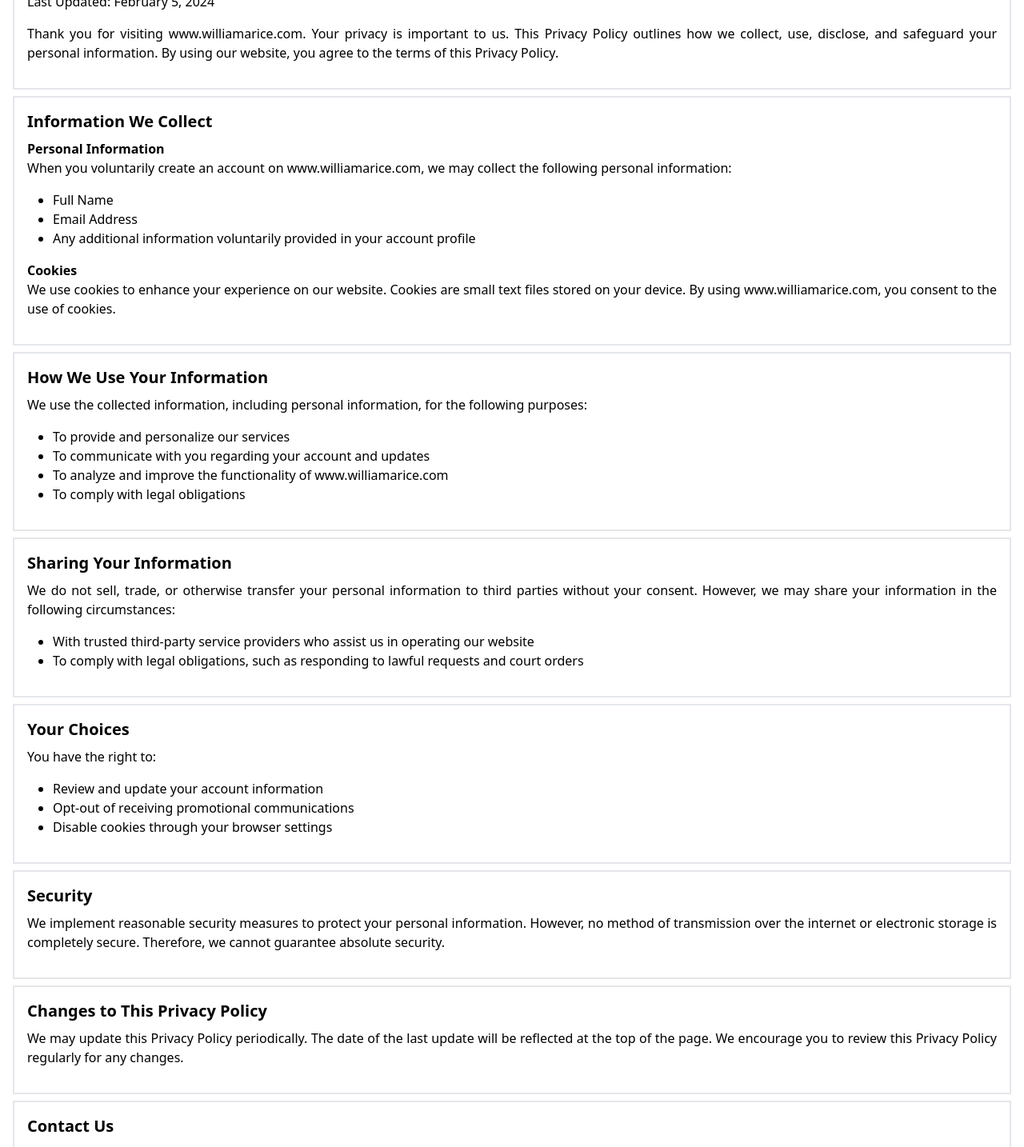
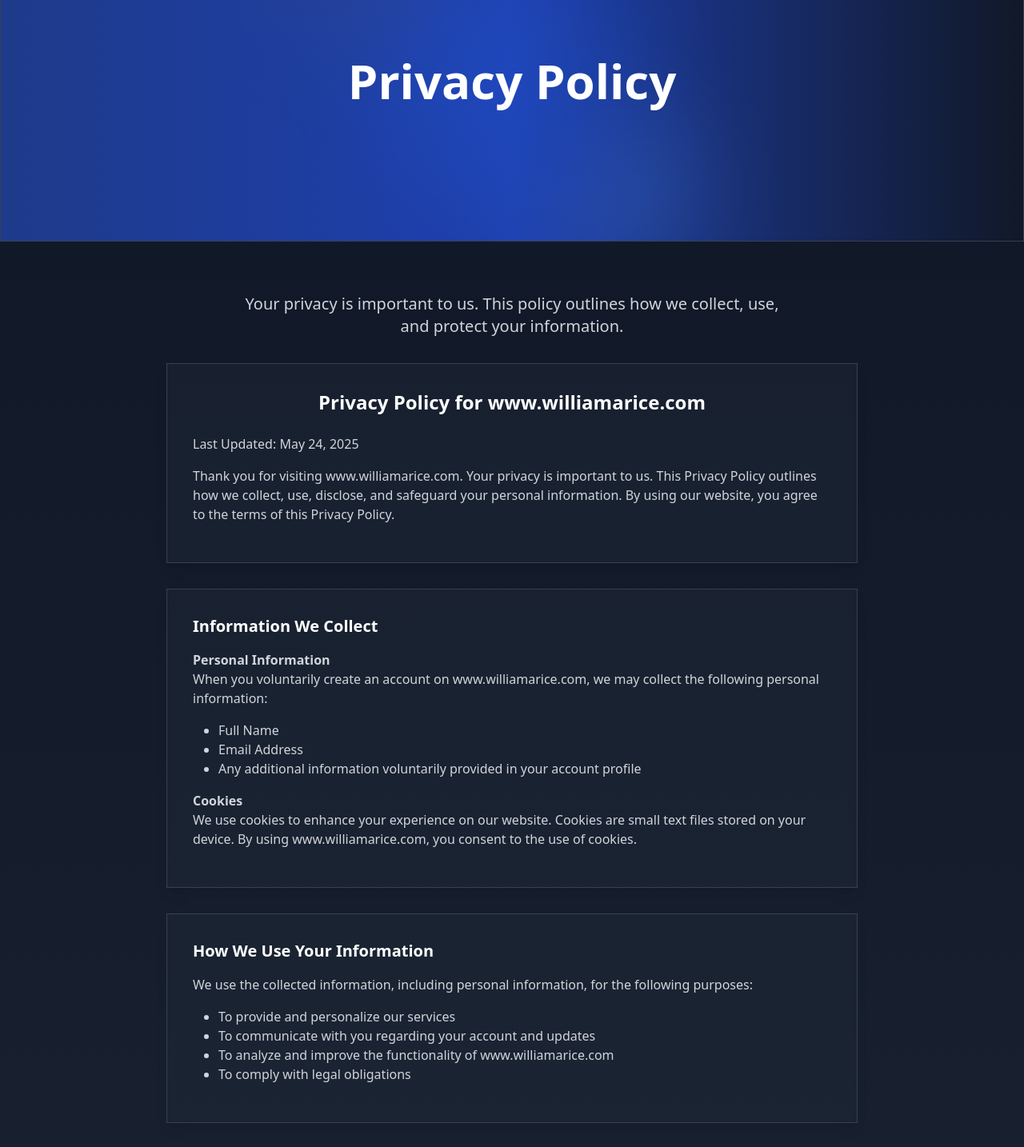
Before and after one commit to williamrice/williamarice-web, a Next.js app: page /privacy-policy in a window 1280 px wide. Shown: the part 100-1534 px from the top of the page at 80% size. Built offline with nearby package versions, Linux system fonts and the light colour scheme.

Commit message:
style updates

```diff
--- a/app/privacy-policy/page.tsx
+++ b/app/privacy-policy/page.tsx
@@ -1,36 +1,57 @@
-import OutlinedContainer from "@/components/OutlinedContainer";
 import React from "react";
+import Header from "@/components/Header";
 
 const PrivacyPolicy = () => {
   return (
-    <div className="container text-justify mx-auto p-4">
-      <OutlinedContainer>
-        <h1 className="text-2xl font-bold mb-4">
+    <div className="min-h-screen bg-gray-900 text-white">
+      <Header>
+        <div className="h-full flex flex-col items-center justify-center">
+          <h1 className="lg:text-6xl text-4xl font-bold text-center text-white">
+            Privacy Policy
+          </h1>
+        </div>
+      </Header>
+
+      {/* Content section with subtle gradient background */}
+      <div className="bg-gradient-to-b from-gray-900 to-gray-800">
+        <div className="max-w-4xl mx-auto px-4 py-16">
+          <div className="text-center mb-8">
+            <p className="text-xl text-gray-300 max-w-2xl mx-auto">
+              Your privacy is important to us. This policy outlines how we
+              collect, use, and protect your information.
+            </p>
+          </div>
+
+          {/* Policy Overview */}
+          <div className="bg-gray-800/50 border border-gray-700 rounded-lg shadow-lg p-8 mb-8">
+            <h2 className="text-2xl font-bold mb-6 text-white text-center">
               Privacy Policy for www.williamarice.com
-        </h1>
+            </h2>
 
-        <p className="mb-4">Last Updated: February 5, 2024</p>
+            <p className="mb-4 text-gray-300">Last Updated: May 24, 2025</p>
 
-        <p className="mb-4">
-          Thank you for visiting www.williamarice.com. Your privacy is important
-          to us. This Privacy Policy outlines how we collect, use, disclose, and
-          safeguard your personal information. By using our website, you agree
-          to the terms of this Privacy Policy.
+            <p className="mb-4 text-gray-300">
+              Thank you for visiting www.williamarice.com. Your privacy is
+              important to us. This Privacy Policy outlines how we collect, use,
+              disclose, and safeguard your personal information. By using our
+              website, you agree to the terms of this Privacy Policy.
             </p>
-      </OutlinedContainer>
+          </div>
 
           {/* Information We Collect */}
+          <div className="bg-gray-800/50 border border-gray-700 rounded-lg shadow-lg p-8 mb-8">
+            <h2 className="text-xl font-bold mb-4 text-white">
+              Information We Collect
+            </h2>
 
-      {/* Personal Information */}
-      <OutlinedContainer>
-        <h2 className="text-xl font-bold mb-2">Information We Collect</h2>
-        <p className="mb-4">
+            <p className="mb-4 text-gray-300">
               <strong>Personal Information</strong>
               <br />
-          When you voluntarily create an account on www.williamarice.com, we may
-          collect the following personal information:
+              When you voluntarily create an account on www.williamarice.com, we
+              may collect the following personal information:
             </p>
-        <ul className="list-disc pl-8 mb-4">
+
+            <ul className="list-disc pl-8 mb-4 text-gray-300">
               <li>Full Name</li>
               <li>Email Address</li>
               <li>
@@ -38,46 +59,52 @@
                 profile
               </li>
             </ul>
-        {/* Cookies */}
-        <p className="mb-4">
+
+            <p className="mb-4 text-gray-300">
               <strong>Cookies</strong>
               <br />
-          We use cookies to enhance your experience on our website. Cookies are
-          small text files stored on your device. By using www.williamarice.com,
-          you consent to the use of cookies.
+              We use cookies to enhance your experience on our website. Cookies
+              are small text files stored on your device. By using
+              www.williamarice.com, you consent to the use of cookies.
             </p>
-      </OutlinedContainer>
+          </div>
 
           {/* How We Use Your Information */}
-      <OutlinedContainer>
-        <h2 className="text-xl font-bold mb-2">How We Use Your Information</h2>
+          <div className="bg-gray-800/50 border border-gray-700 rounded-lg shadow-lg p-8 mb-8">
+            <h2 className="text-xl font-bold mb-4 text-white">
+              How We Use Your Information
+            </h2>
 
-        <p className="mb-4">
-          We use the collected information, including personal information, for
-          the following purposes:
+            <p className="mb-4 text-gray-300">
+              We use the collected information, including personal information,
+              for the following purposes:
             </p>
 
-        <ul className="list-disc pl-8 mb-4">
+            <ul className="list-disc pl-8 mb-4 text-gray-300">
               <li>To provide and personalize our services</li>
-          <li>To communicate with you regarding your account and updates</li>
+              <li>
+                To communicate with you regarding your account and updates
+              </li>
               <li>
                 To analyze and improve the functionality of www.williamarice.com
               </li>
               <li>To comply with legal obligations</li>
             </ul>
-      </OutlinedContainer>
+          </div>
 
           {/* Sharing Your Information */}
-      <OutlinedContainer>
-        <h2 className="text-xl font-bold mb-2">Sharing Your Information</h2>
+          <div className="bg-gray-800/50 border border-gray-700 rounded-lg shadow-lg p-8 mb-8">
+            <h2 className="text-xl font-bold mb-4 text-white">
+              Sharing Your Information
+            </h2>
 
-        <p className="mb-4">
-          We do not sell, trade, or otherwise transfer your personal information
-          to third parties without your consent. However, we may share your
-          information in the following circumstances:
+            <p className="mb-4 text-gray-300">
+              We do not sell, trade, or otherwise transfer your personal
+              information to third parties without your consent. However, we may
+              share your information in the following circumstances:
             </p>
 
-        <ul className="list-disc pl-8 mb-4">
+            <ul className="list-disc pl-8 mb-4 text-gray-300">
               <li>
                 With trusted third-party service providers who assist us in
                 operating our website
@@ -87,55 +114,57 @@
                 requests and court orders
               </li>
             </ul>
-      </OutlinedContainer>
+          </div>
 
           {/* Your Choices */}
-      <OutlinedContainer>
-        <h2 className="text-xl font-bold mb-2">Your Choices</h2>
+          <div className="bg-gray-800/50 border border-gray-700 rounded-lg shadow-lg p-8 mb-8">
+            <h2 className="text-xl font-bold mb-4 text-white">Your Choices</h2>
 
-        <p className="mb-4">You have the right to:</p>
+            <p className="mb-4 text-gray-300">You have the right to:</p>
 
-        <ul className="list-disc pl-8 mb-4">
+            <ul className="list-disc pl-8 mb-4 text-gray-300">
               <li>Review and update your account information</li>
               <li>Opt-out of receiving promotional communications</li>
               <li>Disable cookies through your browser settings</li>
             </ul>
-      </OutlinedContainer>
+          </div>
 
           {/* Security */}
-      <OutlinedContainer>
-        <h2 className="text-xl font-bold mb-2">Security</h2>
+          <div className="bg-gray-800/50 border border-gray-700 rounded-lg shadow-lg p-8 mb-8">
+            <h2 className="text-xl font-bold mb-4 text-white">Security</h2>
 
-        <p className="mb-4">
+            <p className="mb-4 text-gray-300">
               We implement reasonable security measures to protect your personal
-          information. However, no method of transmission over the internet or
-          electronic storage is completely secure. Therefore, we cannot
+              information. However, no method of transmission over the internet
+              or electronic storage is completely secure. Therefore, we cannot
               guarantee absolute security.
             </p>
-      </OutlinedContainer>
+          </div>
 
           {/* Changes to This Privacy Policy */}
-      <OutlinedContainer>
-        <h2 className="text-xl font-bold mb-2">
+          <div className="bg-gray-800/50 border border-gray-700 rounded-lg shadow-lg p-8 mb-8">
+            <h2 className="text-xl font-bold mb-4 text-white">
               Changes to This Privacy Policy
             </h2>
 
-        <p className="mb-4">
-          We may update this Privacy Policy periodically. The date of the last
-          update will be reflected at the top of the page. We encourage you to
-          review this Privacy Policy regularly for any changes.
+            <p className="mb-4 text-gray-300">
+              We may update this Privacy Policy periodically. The date of the
+              last update will be reflected at the top of the page. We encourage
+              you to review this Privacy Policy regularly for any changes.
             </p>
-      </OutlinedContainer>
+          </div>
 
           {/* Contact Us */}
-      <OutlinedContainer>
-        <h2 className="text-xl font-bold mb-2">Contact Us</h2>
+          <div className="bg-gray-800/50 border border-gray-700 rounded-lg shadow-lg p-8">
+            <h2 className="text-xl font-bold mb-4 text-white">Contact Us</h2>
 
-        <p>
+            <p className="text-gray-300">
               If you have any questions or concerns about this Privacy Policy,
-          please contact us at billyrice12@live.com.
+              please contact us at william@williamarice.com.
             </p>
-      </OutlinedContainer>
+          </div>
+        </div>
+      </div>
     </div>
   );
 };
--- a/components/AboutSection.tsx
+++ b/components/AboutSection.tsx
@@ -30,8 +30,9 @@
           </div>
 
           <div className="lg:w-7/12 mt-12 lg:mt-0 text-left">
+            {" "}
             <h3 className="text-2xl font-bold text-white mb-6">
-              Hello, I&apos;m William
+              Hello, I&apos;m William (I go by Billy)
             </h3>
             <div className="space-y-6 text-gray-300">
               <p className="text-lg">
@@ -57,7 +58,6 @@
                 Councilman.
               </p>
             </div>
-
             <div className="space-y-4 mt-8">
               <FeatureCard
                 icon={<AiFillCode className="w-7 h-7" />}
@@ -75,7 +75,6 @@
                 description="Constantly exploring new technologies"
               />
             </div>
-
             <div className="mt-10">
               <Link
                 href="/contact"
```
Also changed, not shown: app/licensing/page.tsx (+78 -32 lines), components/CallToAction.tsx (+5 -3 lines), components/FeaturedProjects.tsx (+7 -9 lines). Lines whose indentation alone changed are shown as unchanged.
